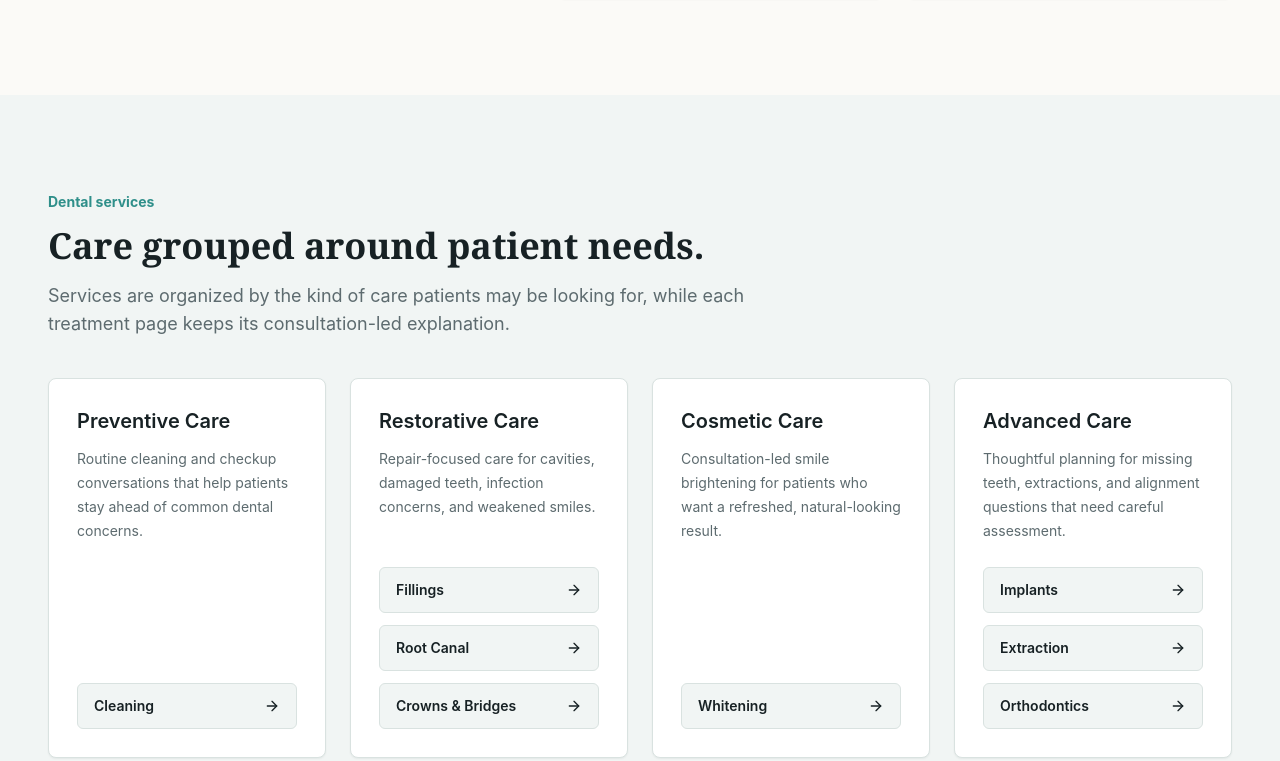
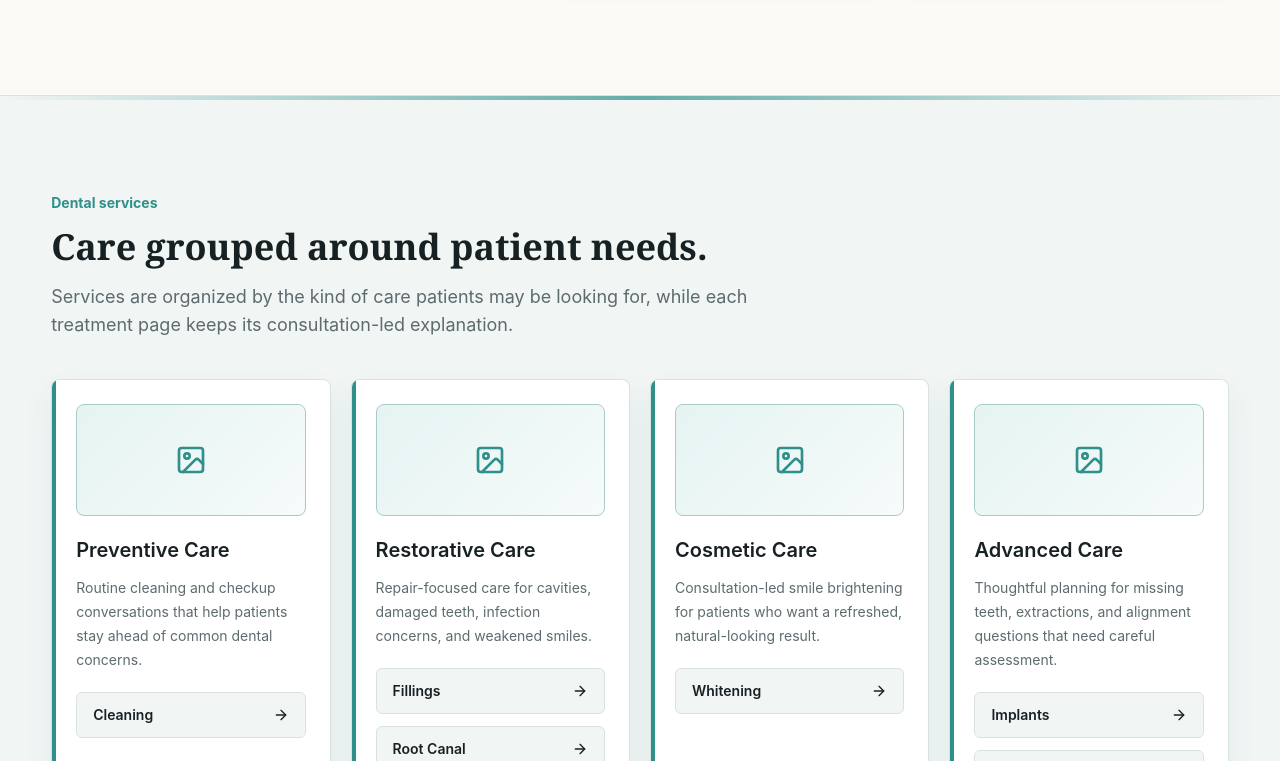
Before and after one commit to aleeShimelis/Aya_website, a Next.js app: page / in a window 1280 px wide. Shown: the part 1799-2560 px from the top of the page. Built offline with nearby package versions, Linux system fonts and the light colour scheme; no server answers.

Commit message:
redesign cards

```diff
--- a/app/globals.css
+++ b/app/globals.css
@@ -102,8 +102,9 @@
 
 .container-site {
   margin-inline: auto;
-  max-width: 1520px;
-  padding-inline: 1.25rem;
+  width: 100%;
+  max-width: none;
+  padding-inline: clamp(1.25rem, 4vw, 5.5rem);
 }
 
 .container-narrow {
@@ -267,6 +268,58 @@
     );
 }
 
+.service-preview-section {
+  position: relative;
+  overflow: hidden;
+  border-block: 1px solid var(--color-border);
+}
+
+.service-preview-section::before {
+  position: absolute;
+  inset-inline: 0;
+  top: 0;
+  height: 4px;
+  content: "";
+  background: linear-gradient(
+    90deg,
+    color-mix(in srgb, var(--color-teal) 0%, transparent),
+    color-mix(in srgb, var(--color-teal) 70%, var(--color-teal-light)),
+    color-mix(in srgb, var(--color-teal) 0%, transparent)
+  );
+}
+
+.service-card {
+  position: relative;
+  overflow: hidden;
+  box-shadow: 0 14px 30px rgb(47 143 138 / 0.08);
+}
+
+.service-card::before {
+  position: absolute;
+  inset-block: 0;
+  left: 0;
+  width: 4px;
+  content: "";
+  background: var(--color-teal);
+}
+
+.service-card-media {
+  min-height: 7rem;
+  border: 1px solid color-mix(in srgb, var(--color-teal) 28%, var(--color-border));
+  border-radius: var(--radius-card);
+  background:
+    linear-gradient(
+      135deg,
+      color-mix(in srgb, var(--color-teal-light) 82%, var(--color-card-bg)),
+      color-mix(in srgb, var(--color-card-bg) 72%, var(--color-teal-light))
+    ),
+    repeating-linear-gradient(
+      45deg,
+      color-mix(in srgb, var(--color-teal) 12%, transparent) 0 1px,
+      transparent 1px 13px
+    );
+}
+
 .print-confirmation {
   background: var(--color-card-bg);
 }
@@ -284,7 +337,6 @@
 }
 
 @media (min-width: 768px) {
-  .container-site,
   .container-narrow {
     padding-inline: 2rem;
   }
@@ -311,7 +363,6 @@
 }
 
 @media (min-width: 1024px) {
-  .container-site,
   .container-narrow {
     padding-inline: 3rem;
   }
@@ -358,7 +409,6 @@
 }
 
 @media (min-width: 1536px) {
-  .container-site,
   .container-narrow {
     padding-inline: 4rem;
   }
--- a/components/sections/ServicesPreview.tsx
+++ b/components/sections/ServicesPreview.tsx
@@ -1,29 +1,38 @@
 import Link from "next/link";
-import { ArrowRight } from "lucide-react";
+import { ArrowRight, ImageIcon } from "lucide-react";
 import { Card } from "@/components/ui/Card";
 import { SectionHeading } from "@/components/ui/SectionHeading";
 import { getServicesForGroup, serviceGroups } from "@/content/service-groups";
 
 export function ServicesPreview() {
   return (
-    <section className="section-padding bg-muted-bg">
+    <section className="service-preview-section section-padding bg-muted-bg">
       <div className="container-site">
         <SectionHeading
           eyebrow="Dental services"
           title="Care grouped around patient needs."
           description="Services are organized by the kind of care patients may be looking for, while each treatment page keeps its consultation-led explanation."
         />
-        <div className="mt-10 grid gap-5 sm:grid-cols-2 lg:grid-cols-4 xl:gap-6">
+        <div className="mt-10 grid gap-5 sm:grid-cols-2 lg:grid-cols-4 2xl:gap-7">
           {serviceGroups.map((group) => (
-            <Card key={group.title} className="flex h-full flex-col lg:p-7">
-              <h3 className="text-xl font-semibold text-charcoal">{group.title}</h3>
-              <p className="mt-3 flex-1 text-sm leading-6 text-muted-text">{group.description}</p>
-              <div className="mt-6 space-y-3">
+            <Card key={group.title} className="service-card flex h-full flex-col gap-5 p-5 lg:p-6">
+              <div
+                className="service-card-media flex items-center justify-center text-teal"
+                role="img"
+                aria-label={`${group.title} image placeholder`}
+              >
+                <ImageIcon className="h-8 w-8" aria-hidden="true" />
+              </div>
+              <div>
+                <h3 className="text-xl font-semibold text-charcoal">{group.title}</h3>
+                <p className="mt-3 text-sm leading-6 text-muted-text">{group.description}</p>
+              </div>
+              <div className="space-y-3">
                 {getServicesForGroup(group).map((service) => (
                   <Link
                     key={service.slug}
                     href={`/services/${service.slug}`}
-                    className="flex min-h-11 items-center justify-between gap-3 rounded-md border border-border bg-muted-bg px-4 py-3 text-sm font-semibold text-charcoal transition hover:border-teal hover:text-teal"
+                    className="flex min-h-11 items-center justify-between gap-3 rounded-md border border-border bg-muted-bg px-4 py-3 text-sm font-semibold text-charcoal transition hover:border-teal hover:bg-teal-light hover:text-teal focus-visible:border-teal"
                   >
                     <span>{service.shortTitle}</span>
                     <ArrowRight className="h-4 w-4 shrink-0" aria-hidden="true" />
--- a/tailwind.config.ts
+++ b/tailwind.config.ts
@@ -42,9 +42,9 @@
         serif: ["Cormorant Garamond", "Georgia", "serif"]
       },
       maxWidth: {
-        site: "1520px",
+        site: "none",
         narrow: "760px",
-        wide: "1600px"
+        wide: "none"
       },
       spacing: {
         "section-sm": "3.5rem",
```
Also changed, not shown: 3 other files (tests, documents, lock files or other folders).
